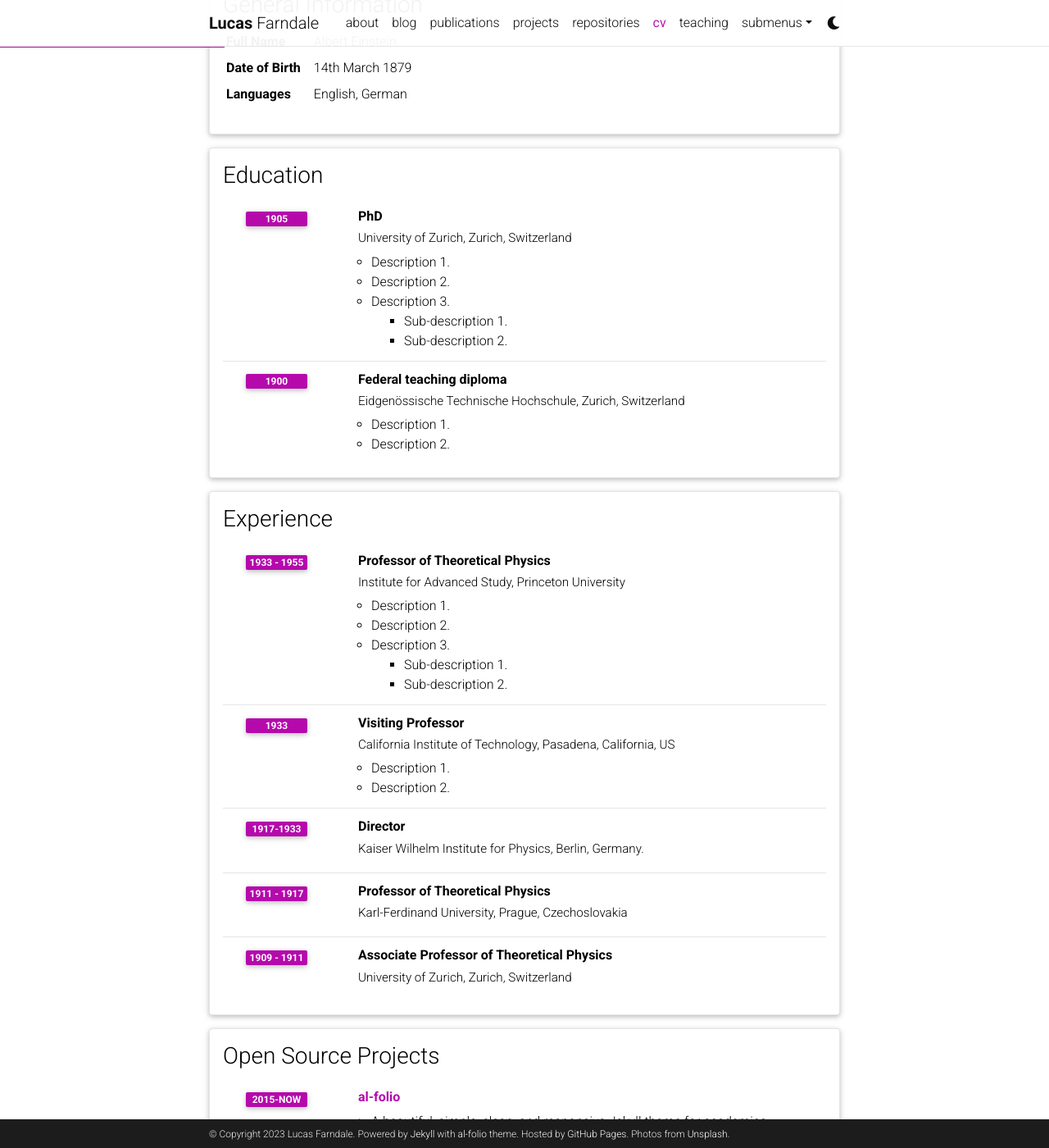
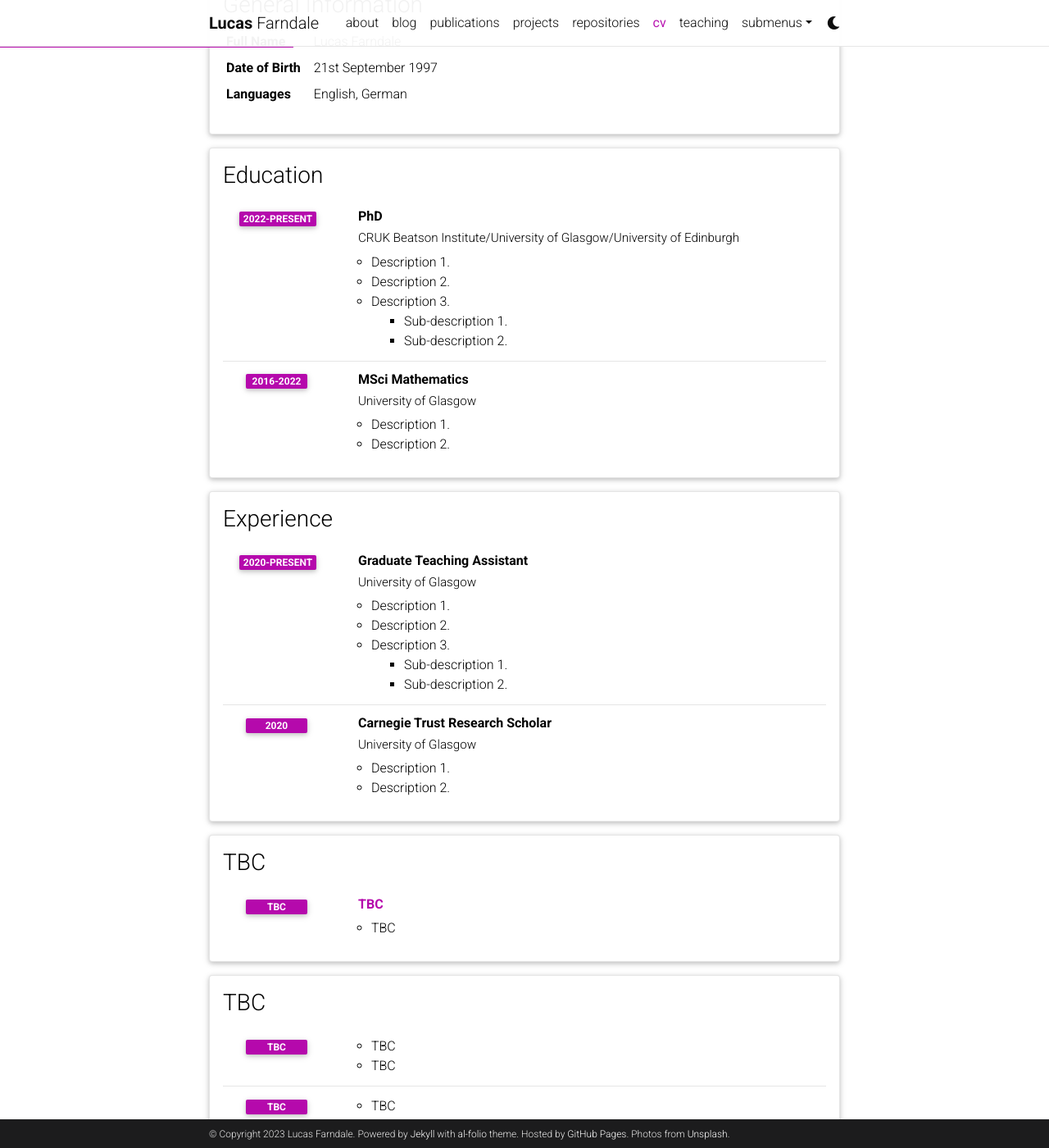
Before and after one commit to lucasfarndale/lucasfarndale.github.io, a Jekyll site: the page built from _pages/cv.md, in a window 1280 px wide and 1400 px high, scrolled down 213 px. Shown: the whole window at 82% size. Built offline with Jekyll 4.4.1, drawn with Linux system fonts in a browser that asks for light colours; comment, search, counter and statistics services are not loaded; a style sheet for code colours, icons or effects is not loaded; some of the changed text lies outside the part shown.

Commit message:
Update cv.yml

```diff
--- a/_data/cv.yml
+++ b/_data/cv.yml
@@ -2,9 +2,9 @@
   type: map
   contents:
     - name: Full Name
-      value: Albert Einstein
+      value: Lucas Farndale
     - name: Date of Birth
-      value: 14th March 1879
+      value: 21st September 1997
     - name: Languages
       value: English, German
 
@@ -12,8 +12,8 @@
   type: time_table
   contents:
     - title: PhD
-      institution: University of Zurich, Zurich, Switzerland
-      year: 1905
+      institution: CRUK Beatson Institute/University of Glasgow/University of Edinburgh
+      year: 2022-present
       description:
         - Description 1.
         - Description 2.
@@ -21,9 +21,9 @@
           contents:
             - Sub-description 1.
             - Sub-description 2.
-    - title: Federal teaching diploma
-      institution: Eidgenössische Technische Hochschule, Zurich, Switzerland
-      year: 1900
+    - title: MSci Mathematics
+      institution: University of Glasgow
+      year: 2016-2022
       description:
         - Description 1.
         - Description 2.
@@ -31,9 +31,9 @@
 - title: Experience
   type: time_table
   contents:
-    - title: Professor of Theoretical Physics
-      institution: Institute for Advanced Study, Princeton University
-      year: 1933 - 1955
+    - title: Graduate Teaching Assistant
+      institution: University of Glasgow
+      year: 2020-present
       description:
         - Description 1.
         - Description 2.
@@ -41,43 +41,30 @@
           contents:
             - Sub-description 1.
             - Sub-description 2.
-    - title: Visiting Professor
-      institution: California Institute of Technology, Pasadena, California, US
-      year: 1933
+    - title: Carnegie Trust Research Scholar
+      institution: University of Glasgow
+      year: 2020
       description:
         - Description 1.
         - Description 2.
 
-    - title: Director
-      institution: Kaiser Wilhelm Institute for Physics, Berlin, Germany.
-      year: 1917-1933
-
-    - title: Professor of Theoretical Physics
-      institution: Karl-Ferdinand University, Prague, Czechoslovakia
-      year: 1911 - 1917
-      description:
-
-    - title: Associate Professor of Theoretical Physics
-      institution: University of Zurich, Zurich, Switzerland
-      year: 1909 - 1911
-
-- title: Open Source Projects
+- title: TBC
   type: time_table
   contents:
-    - title: <a href="https://github.com/alshedivat/al-folio">al-folio</a>
-      year: 2015-now
-      description: A beautiful, simple, clean, and responsive Jekyll theme for academics.
+    - title: <a href="https://github.com/alshedivat/al-folio">TBC</a>
+      year: TBC
+      description: TBC
 
-- title: Honors and Awards
+- title: TBC
   type: time_table
   contents:
-    - year: 1921
+    - year: TBC
       items:
-        - Nobel Prize in Physics
-        - Matteucci Medal
-    - year: 2029
+        - TBC
+        - TBC
+    - year: TBC
       items:
-        - Max Planck Medal
+        - TBC
 
 - title: Academic Interests
   type: nested_list
```
